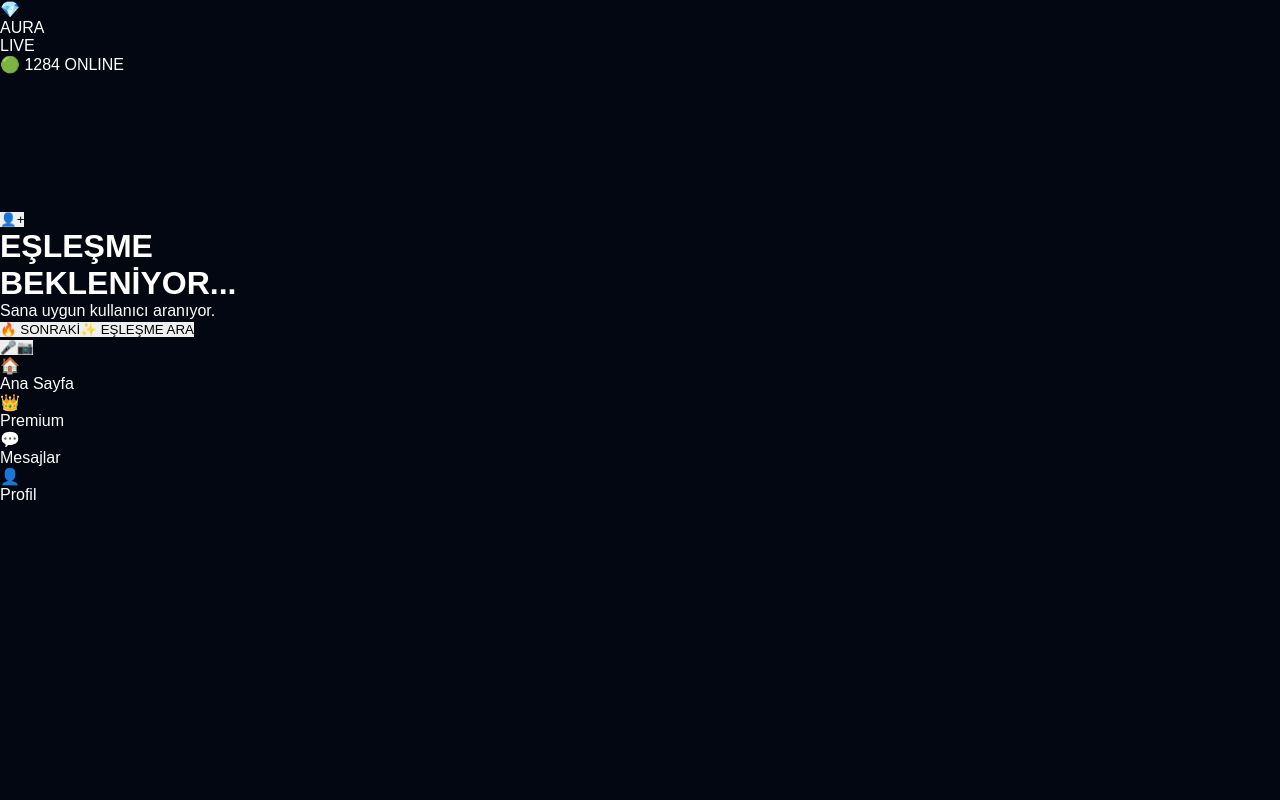
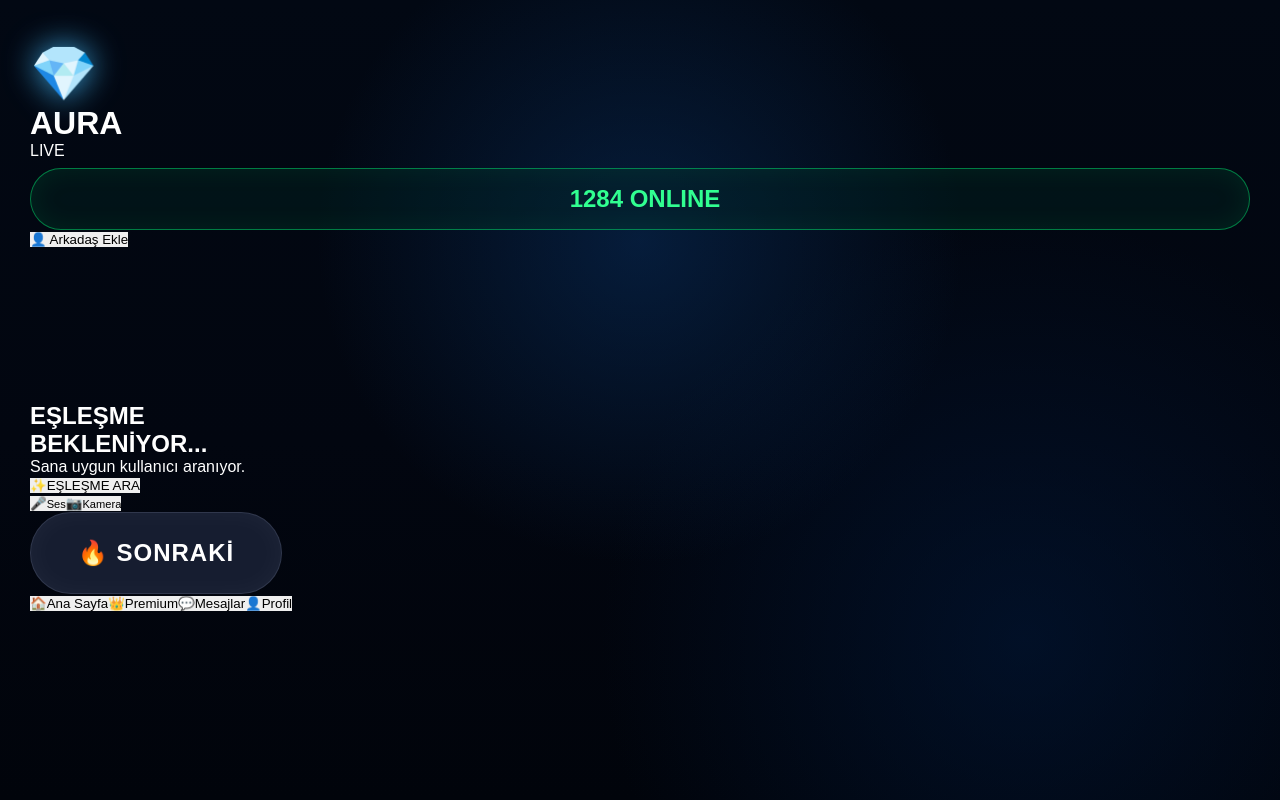
Before and after one commit to abbisyldrm1-ui/goruntulu-sohbet, a Next.js app: page / in a window 1280 px wide. Built offline with nearby package versions, Linux system fonts and the light colour scheme; no server answers.

Commit message:
clean aura ui

```diff
--- a/app/layout.js
+++ b/app/layout.js
@@ -1,28 +1,14 @@
-import { Geist, Geist_Mono } from "next/font/google";
 import "./globals.css";
 
-const geistSans = Geist({
-  variable: "--font-geist-sans",
-  subsets: ["latin"],
-});
-
-const geistMono = Geist_Mono({
-  variable: "--font-geist-mono",
-  subsets: ["latin"],
-});
-
 export const metadata = {
-  title: "Create Next App",
-  description: "Generated by create next app",
+  title: "Aura Live",
+  description: "Aura Live",
 };
 
 export default function RootLayout({ children }) {
   return (
-    <html
-      lang="en"
-      className={`${geistSans.variable} ${geistMono.variable} h-full antialiased`}
-    >
-      <body className="min-h-full flex flex-col">{children}</body>
+    <html lang="tr">
+      <body>{children}</body>
     </html>
   );
 }
--- a/app/page.js
+++ b/app/page.js
@@ -2,201 +2,143 @@
 
 import { useEffect, useRef, useState } from "react";
 
-export default function HomePage() {
-
+export default function Home() {
   const videoRef = useRef(null);
 
-  const [mic,setMic] = useState(true);
-
-  const [cam,setCam] = useState(true);
+  const [mic, setMic] = useState(true);
+  const [cam, setCam] = useState(true);
 
   useEffect(() => {
+    async function startCamera() {
+      try {
+        const stream = await navigator.mediaDevices.getUserMedia({
+          video: true,
+          audio: true,
+        });
 
-    kameraBaslat();
+        if (videoRef.current) {
+          videoRef.current.srcObject = stream;
+        }
+      } catch (err) {
+        console.log(err);
+      }
+    }
 
+    startCamera();
   }, []);
 
-  const kameraBaslat = async () => {
+  const toggleMic = () => {
+    const stream = videoRef.current?.srcObject;
 
-    try{
-
-      const stream =
-      await navigator.mediaDevices.getUserMedia({
-
-        video:true,
-        audio:true,
-
+    if (stream) {
+      stream.getAudioTracks().forEach((track) => {
+        track.enabled = !mic;
       });
-
-      if(videoRef.current){
-
-        videoRef.current.srcObject = stream;
-
-      }
-
-    }catch(err){
-
-      console.log(err);
-
     }
 
+    setMic(!mic);
   };
 
-  const eslesmeAra = () => {
+  const toggleCam = () => {
+    const stream = videoRef.current?.srcObject;
 
-    alert("Eşleşme aranıyor 🔥");
+    if (stream) {
+      stream.getVideoTracks().forEach((track) => {
+        track.enabled = !cam;
+      });
+    }
 
+    setCam(!cam);
   };
 
-  const sonraki = () => {
+  return (
+    <main className="app">
+      <div className="topBar">
+        <div className="logoArea">
+          <div className="diamond">💎</div>
 
-    alert("Sonraki kullanıcı 🔥");
+          <div>
+            <h1>AURA</h1>
+            <span>LIVE</span>
+          </div>
+        </div>
 
-  };
+        <div className="onlineBox">
+          <div className="dot"></div>
+          1284 ONLINE
+        </div>
+      </div>
 
-  const mikrofonKapat = () => {
+      <div className="mainCard">
+        <button className="friendBtn">
+          👤 Arkadaş Ekle
+        </button>
 
-    setMic(!mic);
+        <div className="cameraBox">
+          <video ref={videoRef} autoPlay playsInline muted />
+        </div>
 
-  };
-
-  const kameraKapat = () => {
-
-    setCam(!cam);
-
-  };
-
-  return(
-
-    <main className="main-page">
-
-      <div className="top-bar">
-
-        <div className="logo-wrap">
-
-          <div className="logo-top">
-
-            <div className="logo-icon">
-              💎
-            </div>
-
-            <div className="logo-aura">
-              AURA
-            </div>
-
+        <div className="centerContent">
+          <div className="loadingDots">
+            <span></span>
+            <span></span>
+            <span></span>
           </div>
 
-          <div className="logo-live">
-            LIVE
+          <h2>
+            EŞLEŞME
+            <br />
+            BEKLENİYOR...
+          </h2>
+
+          <p>Sana uygun kullanıcı aranıyor.</p>
+
+          <button className="matchBtn">
+            ✨
+            <span>EŞLEŞME ARA</span>
+          </button>
+        </div>
+
+        <div className="bottomArea">
+          <div className="leftBtns">
+            <button className="circleBtn" onClick={toggleMic}>
+              {mic ? "🎤" : "🔇"}
+              <small>Ses</small>
+            </button>
+
+            <button className="circleBtn" onClick={toggleCam}>
+              {cam ? "📷" : "🚫"}
+              <small>Kamera</small>
+            </button>
           </div>
 
+          <button className="nextBtn">
+            🔥 SONRAKİ
+          </button>
         </div>
-
-        <div className="online-box">
-          🟢 1284 ONLINE
-        </div>
-
       </div>
 
-      <div className="video-card">
-
-        <button className="friend-add">
-          👤+
+      <div className="navbar">
+        <button className="active">
+          🏠
+          <span>Ana Sayfa</span>
         </button>
 
-        <video
-          ref={videoRef}
-          autoPlay
-          muted
-          playsInline
-          className="my-video"
-          style={{
-            opacity:cam ? 1 : 0.2
-          }}
-        />
-
-        <div className="waiting">
-
-          <h1>
-            EŞLEŞME
-            <br/>
-            BEKLENİYOR...
-          </h1>
-
-          <p>
-            Sana uygun kullanıcı aranıyor.
-          </p>
-
-        </div>
-
-        <button
-          className="next-btn"
-          onClick={sonraki}
-        >
-          🔥 SONRAKİ
+        <button>
+          👑
+          <span>Premium</span>
         </button>
 
-        <button
-          className="center-search"
-          onClick={eslesmeAra}
-        >
-          ✨ EŞLEŞME ARA
+        <button>
+          💬
+          <span>Mesajlar</span>
         </button>
 
-        <div className="left-controls">
-
-          <button
-            className="control-btn"
-            onClick={mikrofonKapat}
-          >
-            {mic ? "🎤" : "🔇"}
-          </button>
-
-          <button
-            className="control-btn"
-            onClick={kameraKapat}
-          >
-            {cam ? "📷" : "🚫"}
-          </button>
-
-        </div>
-
+        <button>
+          👤
+          <span>Profil</span>
+        </button>
       </div>
-
-      <div className="bottom-nav">
-
-        <div className="nav-item nav-active">
-          🏠
-          <br/>
-          Ana Sayfa
-        </div>
-
-        <div
-          className="nav-item"
-          onClick={() =>
-          window.location.href="/"}
-        >
-          👑
-          <br/>
-          Premium
-        </div>
-
-        <div className="nav-item">
-          💬
-          <br/>
-          Mesajlar
-        </div>
-
-        <div className="nav-item">
-          👤
-          <br/>
-          Profil
-        </div>
-
-      </div>
-
     </main>
-
   );
-
 }
```
